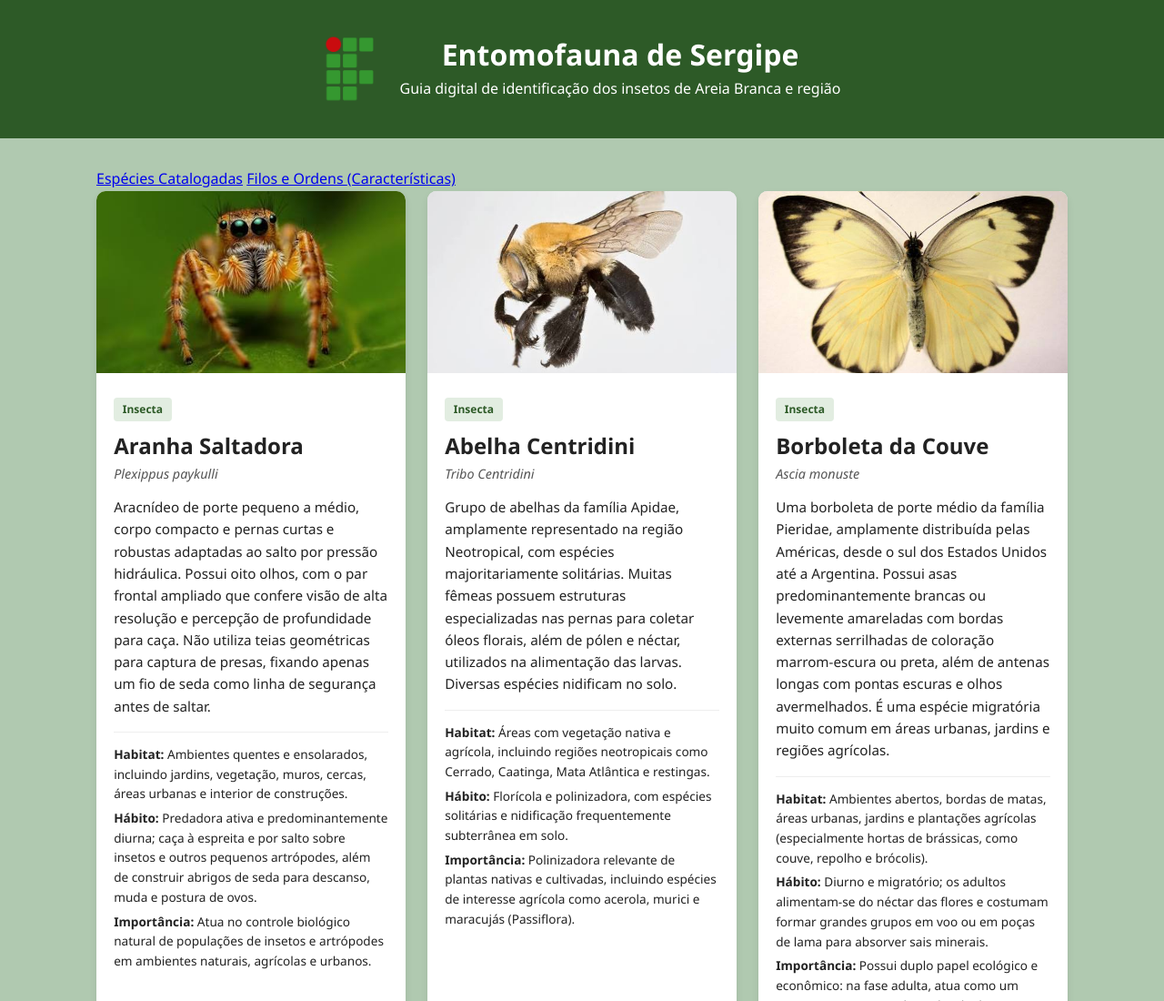
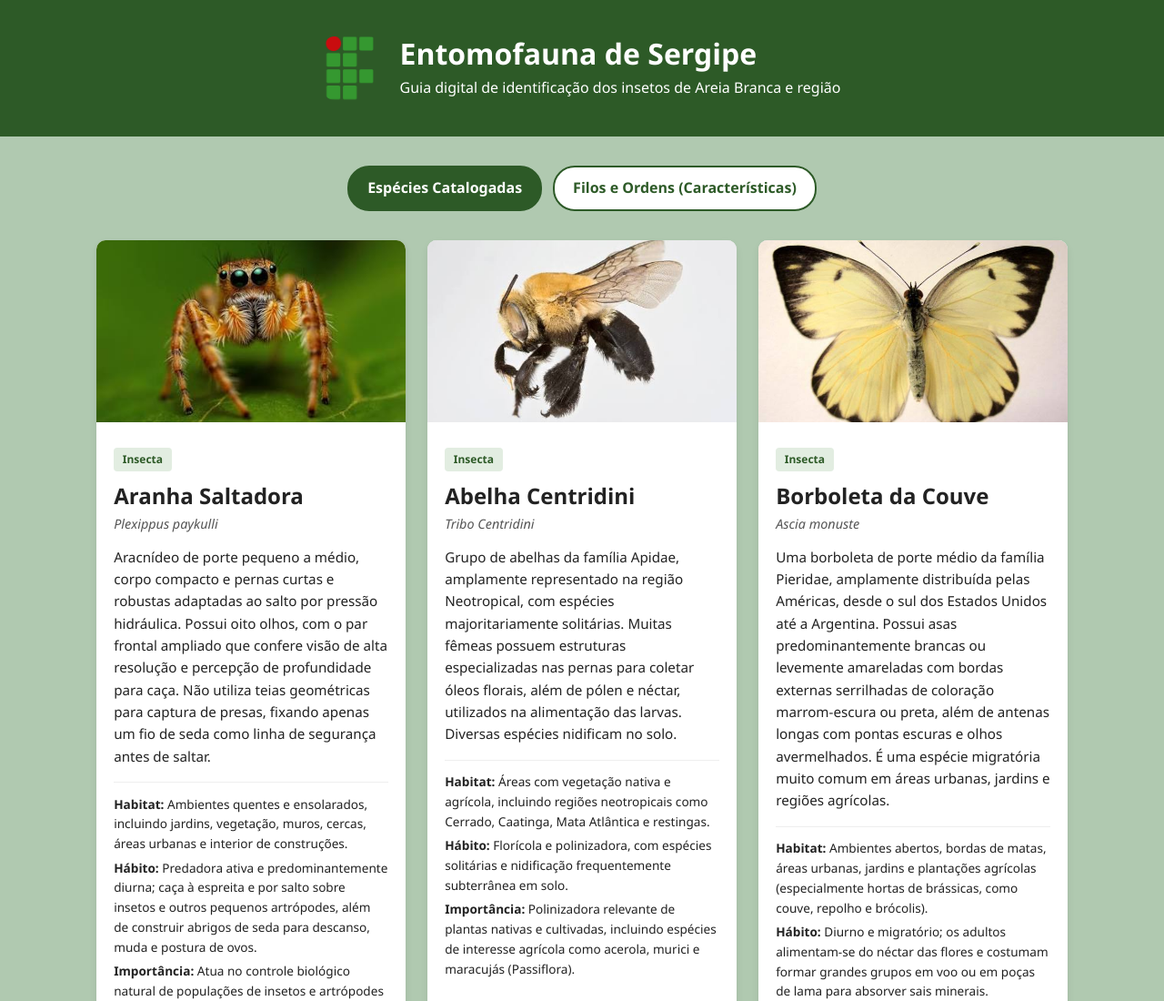
Before and after one commit to safira1344/guia-entomofauna, a plain HTML site: page index.html in a window 1280 px wide. Shown: the top 1100 px of the page at 91% size. Drawn offline with Linux system fonts and the light colour scheme.

Commit message:
style: improve header layout and button styles in CSS

```diff
--- a/style.css
+++ b/style.css
@@ -32,12 +32,14 @@ header {
 
 header img {
     width: 64px;
-    height: 72px;
+    height: 70px;
     object-fit: cover;
+    border-radius: 20%;
+    flex-shrink: 0;
 }
 
 .header-texto {
-    text-align: center;
+    text-align: left;
 }
 
 header h1 {
@@ -52,42 +54,30 @@ main {
     padding: 0 1rem;
 }
 
-/* Barra de pesquisa e botões */
-.controles {
+/* Dois botões de navegação entre páginas */
+.navegacao-secoes {
+    display: flex;
+    flex-wrap: wrap;
+    justify-content: center;
+    gap: 0.75rem;
     margin-bottom: 2rem;
-    display: flex;
-    flex-direction: column;
-    gap: 1rem;
 }
 
-#campo-busca {
-    width: 100%;
-    padding: 0.8rem 1rem;
-    font-size: 1rem;
-    border: 2px solid #ccc;
-    border-radius: 8px;
+.btn-nav {
+    text-decoration: none;
+    padding: 0.65rem 1.25rem;
+    border: 2px solid var(--cor-primaria);
+    background-color: #ffffff;
+    color: var(--cor-primaria);
+    border-radius: 24px;
+    font-weight: 600;
+    transition: background-color 0.2s, color 0.2s;
 }
 
-.filtros {
-    display: flex;
-    flex-wrap: wrap;
-    gap: 0.5rem;
-}
-
-.btn-filtro {
-    padding: 0.5rem 1rem;
-    border: 1px solid var(--cor-primaria);
-    background-color: white;
-    color: var(--cor-primaria);
-    border-radius: 20px;
-    cursor: pointer;
-    font-weight: 600;
-    transition: 0.2s;
-}
-
-.btn-filtro:hover, .btn-filtro.ativo {
+.btn-nav:hover,
+.btn-nav.ativo {
     background-color: var(--cor-primaria);
-    color: white;
+    color: #ffffff;
 }
 
 /* Grade de Cards */
@@ -101,7 +91,7 @@ main {
     background: var(--cor-card);
     border-radius: 10px;
     overflow: hidden;
-    box-shadow: 0 4px 8px rgba(0,0,0,0.08);
+    box-shadow: 0 4px 8px rgba(0, 0, 0, 0.08);
     transition: transform 0.2s;
 }
 
```
